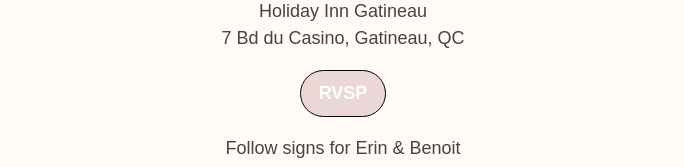
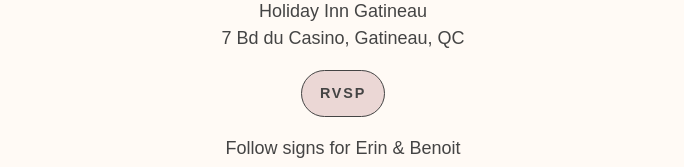
Before and after one commit to martenbjork/erin-and-benoit, a Next.js app: page /morningafter in a window 1280 px wide. Shown: the part 485-652 px from the top of the page, without its empty margins (297-981 px from the left). Built offline with nearby package versions, Linux system fonts and the light colour scheme.

Commit message:
Update TheMorningAfter.module.scss

```diff
--- a/src/styles/TheMorningAfter.module.scss
+++ b/src/styles/TheMorningAfter.module.scss
@@ -21,14 +21,13 @@
 
   a {
     display: inline-block;
-    padding-top: .5rem;
-    padding-bottom: .5rem;
-    padding-right: 1rem;
-    padding-left: 1rem;
-    background: #ebd7d5;
-    color: white;
+    padding: 0.66rem 1rem;
+    border: 1px solid;
+    border-radius: 90px;
+    text-transform: uppercase;
+    font-size: 0.8rem;
     font-weight: 600;
-    border-radius: 600px;
-    border: 1px solid black;
+    letter-spacing: 0.1rem;
+    background-color: #ebd7d5;
   }
 }
```
